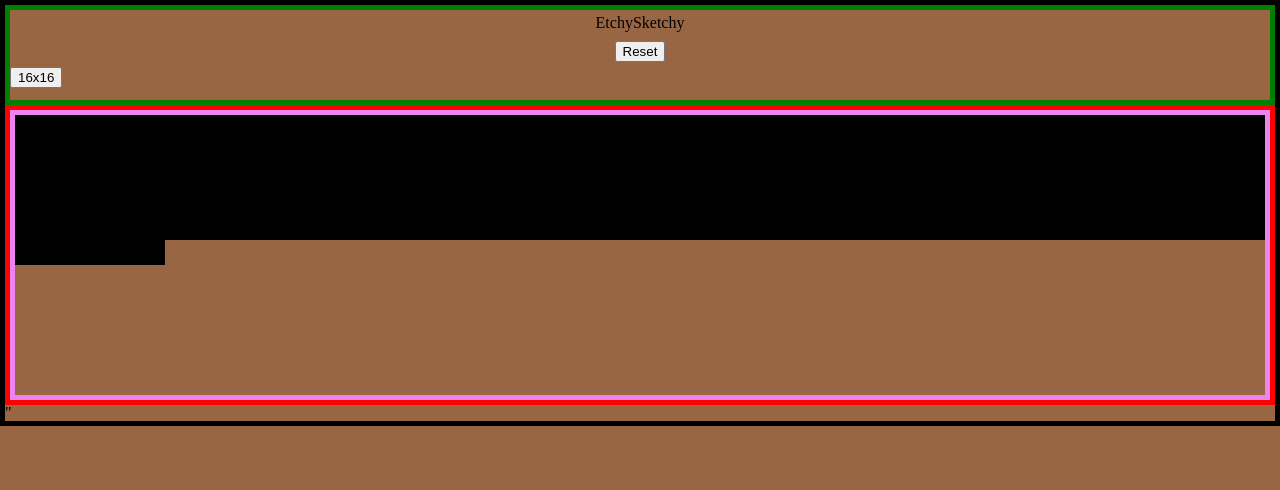
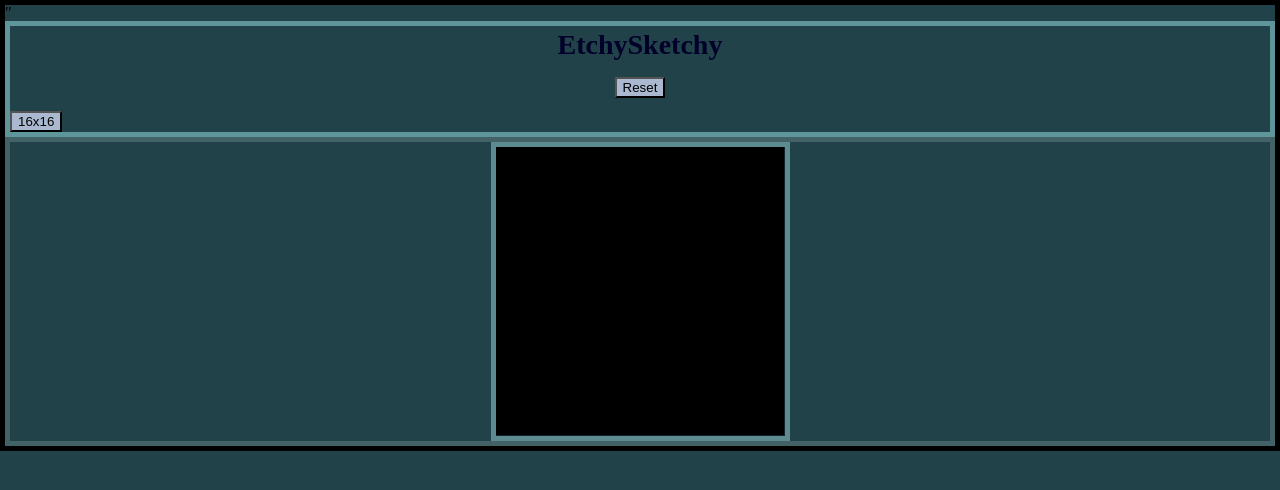
Before and after one commit to Neofluffybox/etchySketchy, a plain HTML site: page index.html in a window 1280 px wide. Both pictures are taken after a click on the button "16x16". Drawn offline with Linux system fonts and the light colour scheme.

Commit message:
A fully functional but not finished drawing site!

```diff
--- a/index.html
+++ b/index.html
@@ -17,7 +17,7 @@
             <h1>EtchySketchy</h1>
         </span>
         <span>
-            <button type='button' id='reset'>Reset</button>
+            <button type='button' id='reset'>Start</button>
         </span>
         <div>
             <button type='button' id='b16'>16x16</button>
--- a/scripts/scripty.js
+++ b/scripts/scripty.js
@@ -1,25 +1,35 @@
-const resetbtn = document.querySelector('#reset')
+const resetBtn = document.querySelector('#reset')
 const box16 = document.querySelector('#b16')
-const singleBox = document.querySelector('#box')
+const singleBox = document.querySelector('.box')
+const clear = document.getElementsByClassName('box');
+const container = document.querySelector('.container');
 
 function colorChanger(color) {
     singleBox.style.backgroundColor = `${color}`;
 }
 
+function clearArea() {
+    container.innerHTML = '';
+}
+
 function createBox(nmbr) {
     for (let i = 1; i <= nmbr; i++) {
-        let container = document.querySelector('.container');
         let divBox = document.createElement('div');
-        let selector = document.createAttribute('id');
-        selector.value = 'box';
-        divBox.setAttributeNode(selector);
+        divBox.setAttribute('class', 'box');
         container.appendChild(divBox);
+        resetBtn.innerHTML = 'Reset';
     }
 }
 
+resetBtn.addEventListener('click', () => {
+    clearArea();
+    createBox(256);
+})
 box16.addEventListener('click', () => {
+    clearArea();
     createBox(256);
-});
+})
+
 if (singleBox) {
     singleBox.addEventListener('mouseover', () => {
         colorChanger(red);
--- a/stylesheets/stylie.css
+++ b/stylesheets/stylie.css
@@ -51,18 +51,14 @@ table {
 
 body {
     border: 5px solid black;
-    display: grid;
-    justify-content: center;
-    grid-template-columns: 150px 150px;
-    grid-template-rows: 100px 300px;
-    grid-template-areas:
-        "header header header header header header"
-        "middle middle middle middle middle middle";
-    background-color: #964;
+    background-color: #214248;
 }
 
 header {
-    border: 5px solid green;
+    color: #00002a;
+    font-weight: 550;
+    font-size: 28px;
+    border: 5px solid #5e969c;
     grid-area: header;
     display: flex;
     width: auto;
@@ -72,26 +68,35 @@ header {
         text-align: center;
         padding: 5px;
     }
-    #reset {
-        flex-wrap: ;
+    button {
+        background-color: #abb9d0;
     }
 
 section {
-    border: 5px solid red;
-    grid-area: middle;
-    display:flex;
+    border: 5px solid #426268;
+    display: flex;
+    justify-content: center;;
 }
 
     article {
-        border: 5px solid violet;
+        border: 5px solid #5d8b91;
+        flex-basis: 289px;
+        height:289px;
+        background-color: #112228;
     }
     .container {
         display: flex;
         flex-flow: row wrap;
+
     }
-        #box {
+        .box {
             display: block;
-            height: 25px;
-            width: 25px;
+            height: 18px;
+            width: 18px;
             background-color: black;
+            transition: 0s 180s;
         }
+        .box:hover {
+            background-color: red;
+            transition: 0s;
+        }
```
